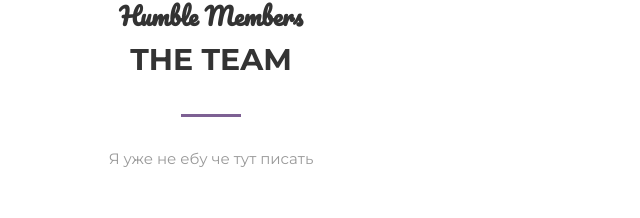
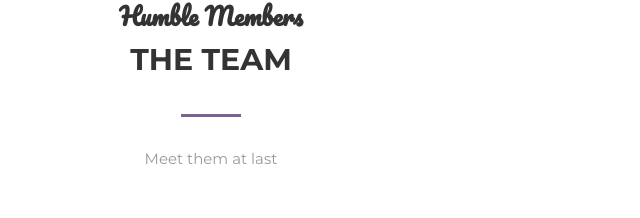
Before and after one commit to Svygzhryr/Antihype, a plain HTML site: page index.html in a window 1280 px wide. Shown: the part 4472-4690 px from the top of the page, 429-1069 px from the left. Drawn offline with nearby package versions, Linux system fonts and the light colour scheme; grey boxes are pictures that could not be loaded.

Commit message:
Update index.html

```diff
--- a/index.html
+++ b/index.html
@@ -316,7 +316,7 @@
                 <h3 class="section_suptitle">Humble Members</h3>
                 <h2 class="section_title">The Team</h2>
                 <div class="section_text">
-                    <p> Я уже не ебу че тут писать </p>
+                    <p> Meet them at last </p>
                 </div>
             </div>
             <div class="card">
```
